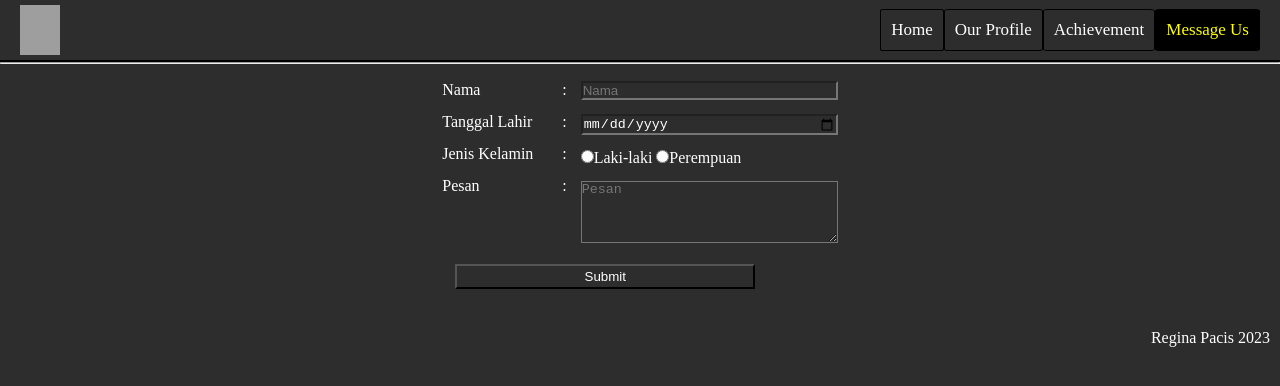
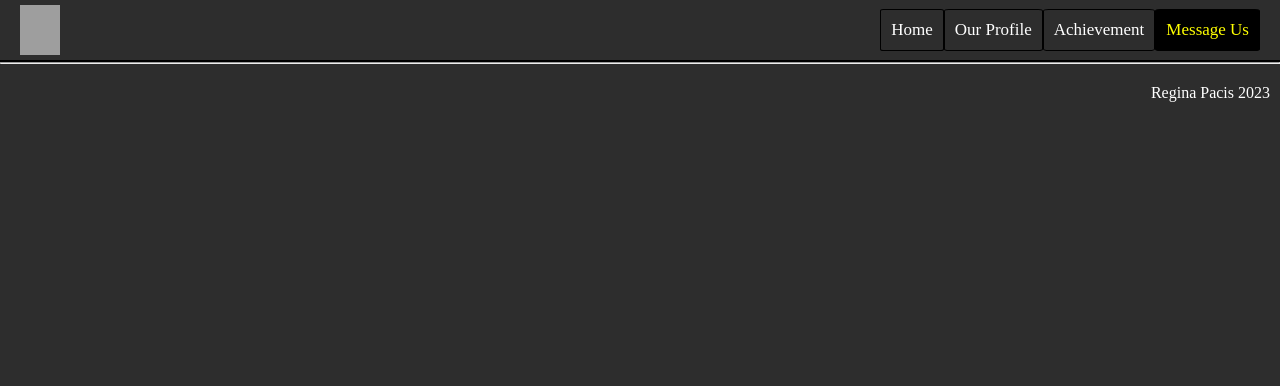
Before and after one commit to paskal26/contoh, a plain HTML site: page message.html in a window 1280 px wide. Drawn offline with Linux system fonts and the light colour scheme; grey boxes are pictures that could not be loaded.

Commit message:
perbaikan3

```diff
--- a/message.css
+++ b/message.css
@@ -51,53 +51,6 @@
     background-color: black;
 }
 
-.content{
-    flex-direction: row;
-    display:flex;
-    color: white;
-    margin-bottom: auto;
-}
-
-.content > div {
-    display: flex;
-    flex: 2; align-content: center; justify-content: center;
-}
-
-.form{
-    flex-direction: row;
-    display:flex;
-    margin: 10px;
-}
-.head{
-    flex-direction: column;
-    display:flex;
-    width: 120px;
-}
-.margin-form {
-    margin: 7px;
-    color: white;
-}
-
-.titik{
-    flex-direction: column;
-    display: flex;
-}
-
-.tombol {
-    width: 300px;
-    height: 25px;
-    color: white;
-    margin-left: 30px;
-    margin-bottom: 20px;
-}
-
-.isi {
-    flex-direction: column;
-    display:flex;
-    color: white;
-}
-
-
 footer > p {
     text-align: end;
     color: white;
--- a/message.html
+++ b/message.html
@@ -23,37 +23,6 @@
     </header>
     <hr>
     <main>
-        <div class="content">
-            <div>
-                <form name="message-form" onsubmit="return validateForm()">
-                    <nav class="form">
-                        <div class="head">
-                            <div class="margin-form">Nama</div>
-                            <div class="margin-form">Tanggal Lahir</div>
-                            <div class="margin-form">Jenis Kelamin</div>
-                            <div class="margin-form">Pesan</div>
-                        </div>
-                        <div class="titik">
-                           <div class="margin-form">:</div>
-                           <div class="margin-form">:</div>
-                           <div class="margin-form">:</div>
-                           <div class="margin-form">:</div>
-                        </div>
-                        <div class="isi">
-                            <input type="text" placeholder="Nama" class="margin-form" name="full-name" required>
-                            <input type="date" class="margin-form" name="birth-date" required>
-                            <div class="margin-form">
-                                <input type="radio" name="gender" value="Laki-laki" required>Laki-laki
-                                <input type="radio" name="gender" value="Perempuan" required>Perempuan
-                            </div>
-                            <div>
-                                <textarea placeholder="Pesan" class="margin-form" rows="4" cols="30" name="messages"></textarea>
-                            </div>
-                        </div>
-                    </nav>
-                    <input class="tombol" type="submit" value="Submit">
-                </form>
-            </div>
 
     </main>
 </body>
```
Also changed, not shown: index.css (+4 -5 lines), index.html (+34 -25 lines).
